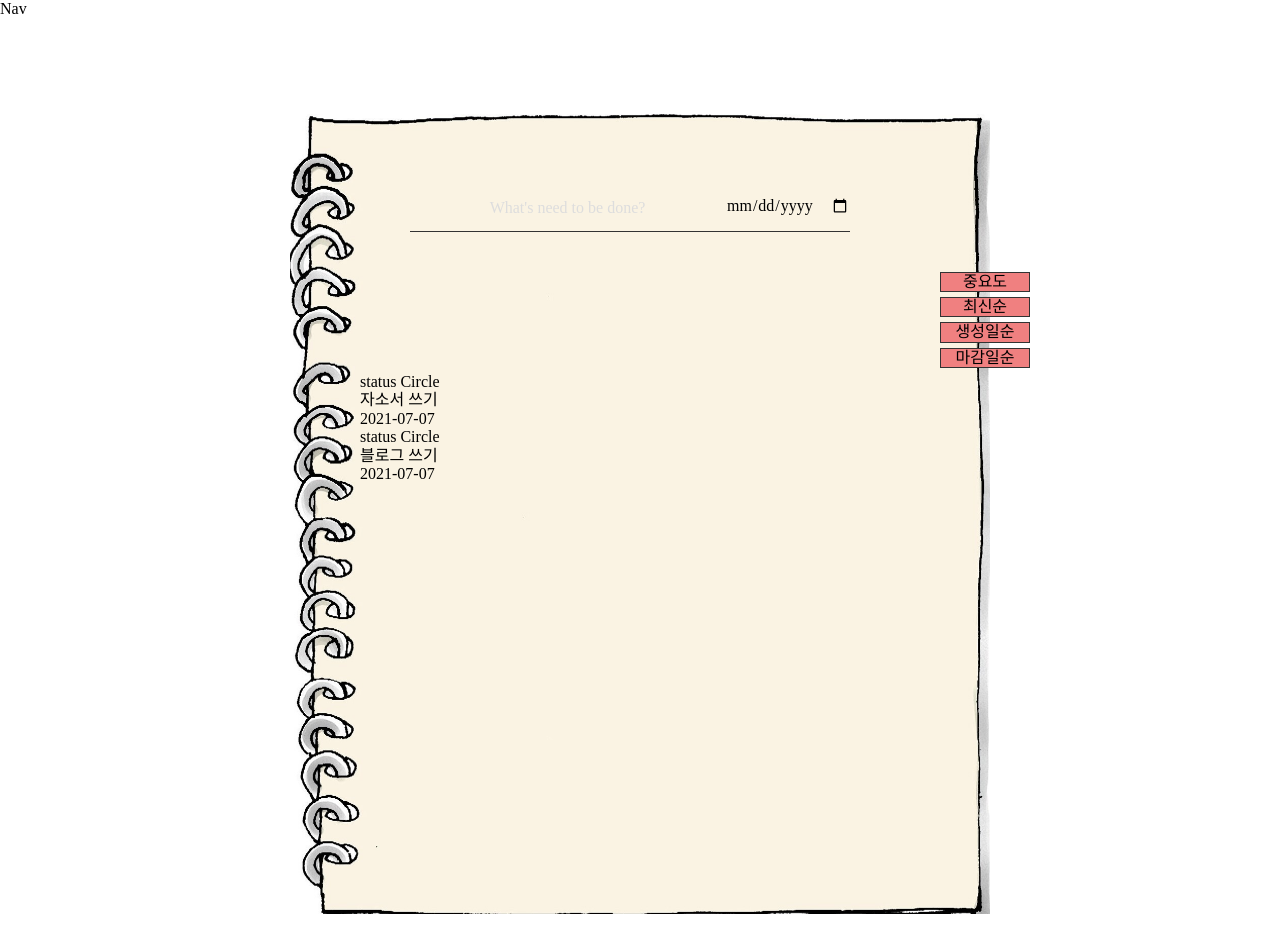
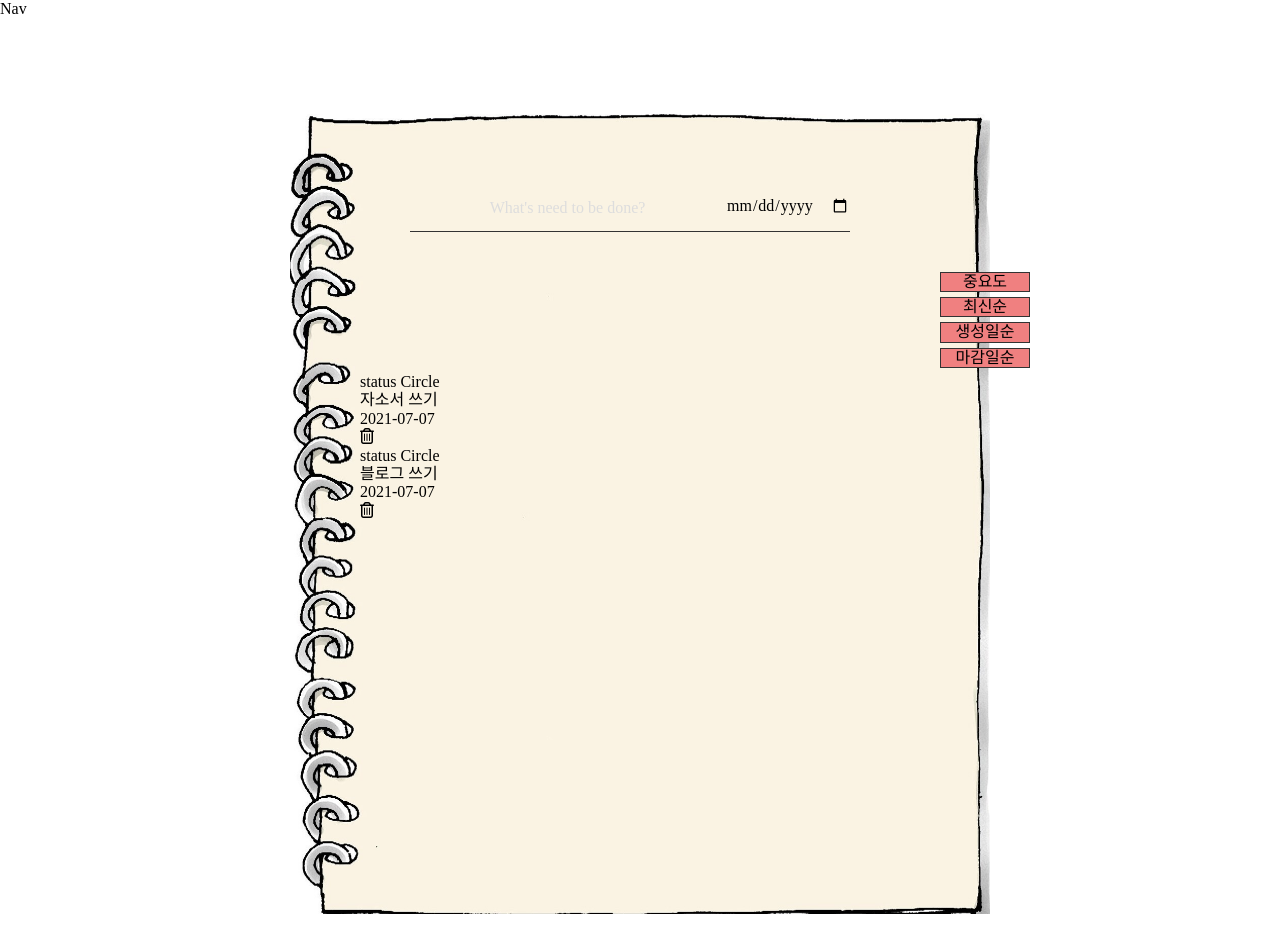
Before and after one commit to JOHNKIM-KK/Modu-TodoList, a React (Create React App) app: page / in a window 1280 px wide. Built offline with nearby package versions, Linux system fonts and the light colour scheme.

Commit message:
Docs: Theme changed(\#9)

```diff
--- a/package.json
+++ b/package.json
@@ -9,9 +9,11 @@
     "@types/jest": "^26.0.15",
     "@types/node": "^12.0.0",
     "@types/react": "^17.0.0",
+    "@types/react-calendar": "^3.4.3",
     "@types/react-dom": "^17.0.0",
     "@types/styled-components": "^5.1.12",
     "react": "^17.0.2",
+    "react-calendar": "^3.4.0",
     "react-dom": "^17.0.2",
     "react-scripts": "4.0.3",
     "styled-components": "^5.3.0",
--- a/public/index.html
+++ b/public/index.html
@@ -24,6 +24,7 @@
       work correctly both with client-side routing and a non-root public URL.
       Learn how to configure a non-root public URL by running `npm run build`.
     -->
+    <script src="https://kit.fontawesome.com/ae40e91959.js" crossorigin="anonymous"></script>
     <title>React App</title>
   </head>
   <body>
--- a/src/Styles/Theme.ts
+++ b/src/Styles/Theme.ts
@@ -1,8 +1,6 @@
 import { DefaultTheme } from "styled-components";
 
 const theme: DefaultTheme = {
-  basicWidth: "320px",
-
   color: {
     main: "#1c1f25",
     sub: "#fff",
--- a/src/Styles/styled.d.ts
+++ b/src/Styles/styled.d.ts
@@ -2,7 +2,6 @@ import "styled-components";
 
 declare module "styled-components" {
   export interface DefaultTheme {
-    basicWidth: string;
 
     color: {
       main: string;
--- a/src/styles/Theme.ts
+++ b/src/styles/Theme.ts
@@ -1,8 +1,6 @@
 import { DefaultTheme } from "styled-components";
 
 const theme: DefaultTheme = {
-  basicWidth: "320px",
-
   color: {
     main: "#1c1f25",
     sub: "#fff",
--- a/src/styles/styled.d.ts
+++ b/src/styles/styled.d.ts
@@ -2,7 +2,6 @@ import "styled-components";
 
 declare module "styled-components" {
   export interface DefaultTheme {
-    basicWidth: string;
 
     color: {
       main: string;
```
Also changed, not shown: 1 other file (tests, documents, lock files or other folders).
